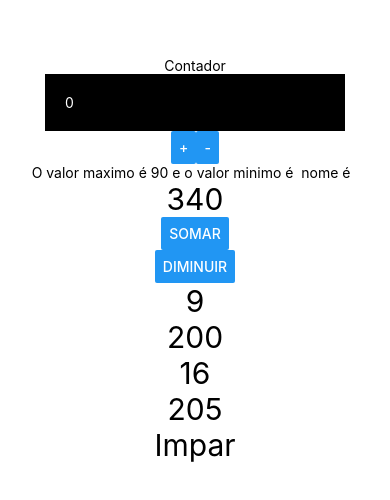
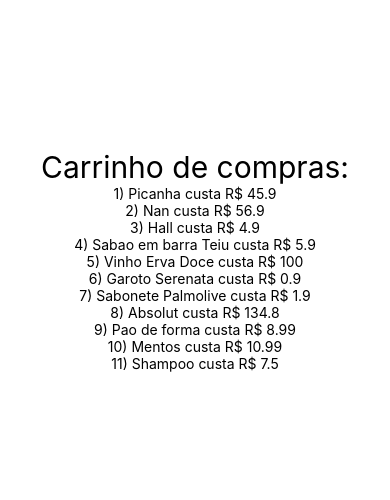
Before and after one commit to lucascarrafa/react-univc, a React Native app in the folder exercicios/: screen / in a window 390 px wide. Shown: the part 162-662 px from the top of the page. Built offline with nearby package versions, Linux system fonts and the light colour scheme.

Commit message:
aula-28042022

```diff
--- a/exercicios/App.js
+++ b/exercicios/App.js
@@ -6,14 +6,10 @@
 import Contator from './componentes/Contator'
 import Pai from './componentes/comunicacao/Pai'
 import ContadorV2 from './componentes/contador/ContadorV2'
-
+import Produtos from './componentes/produtos/Produtos'
 export default () => (
     <View style={tela.App}>
-        <ContadorV2></ContadorV2>
-        <ValorMaxMin min={90}></ValorMaxMin>
-        <Contator inicial={340} pulo_soma={5} pulo_diminuir={15}></Contator>
-        <Pai></Pai>
-        <VerificaImparPar valor={45}></VerificaImparPar>
+        <Produtos></Produtos>
     </View>
 )
 
--- /dev/null
+++ b/exercicios/componentes/produtos/Produtos.js
@@ -0,0 +1,24 @@
+import React from 'react'
+import { View, Text } from 'react-native'
+import Estilo from '../estilo'
+
+import produtossupermercado from './listaprodutos'
+
+export default () => {
+    function obterLista(){
+        return produtossupermercado.map(p =>{
+            return(
+                <Text key={p.id}>
+                    {p.id}) {p.nome} custa R$ {p.preco}
+                </Text>
+            )
+        }
+        )
+    }
+    return(
+        <>
+            <Text style={Estilo.fontGrande}>Carrinho de compras:</Text>
+            {obterLista()}
+        </>
+    )
+}
```
